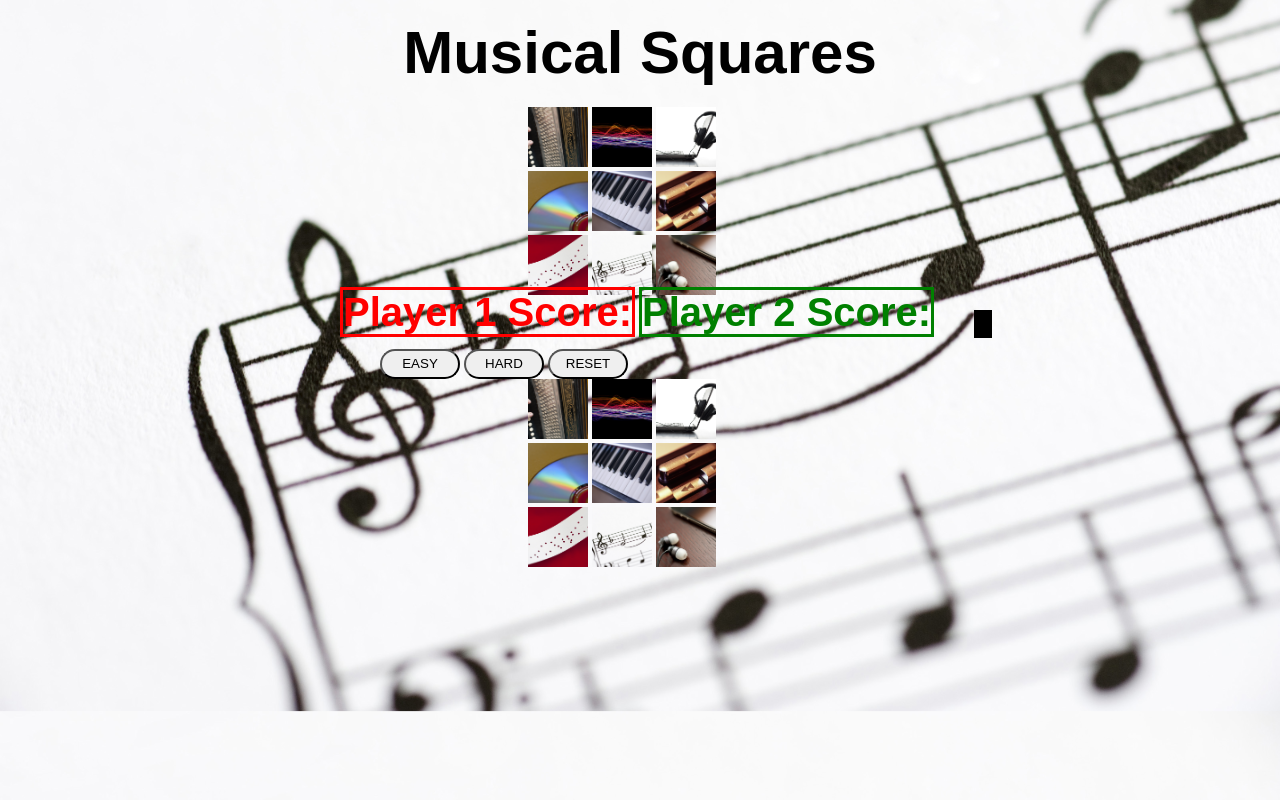
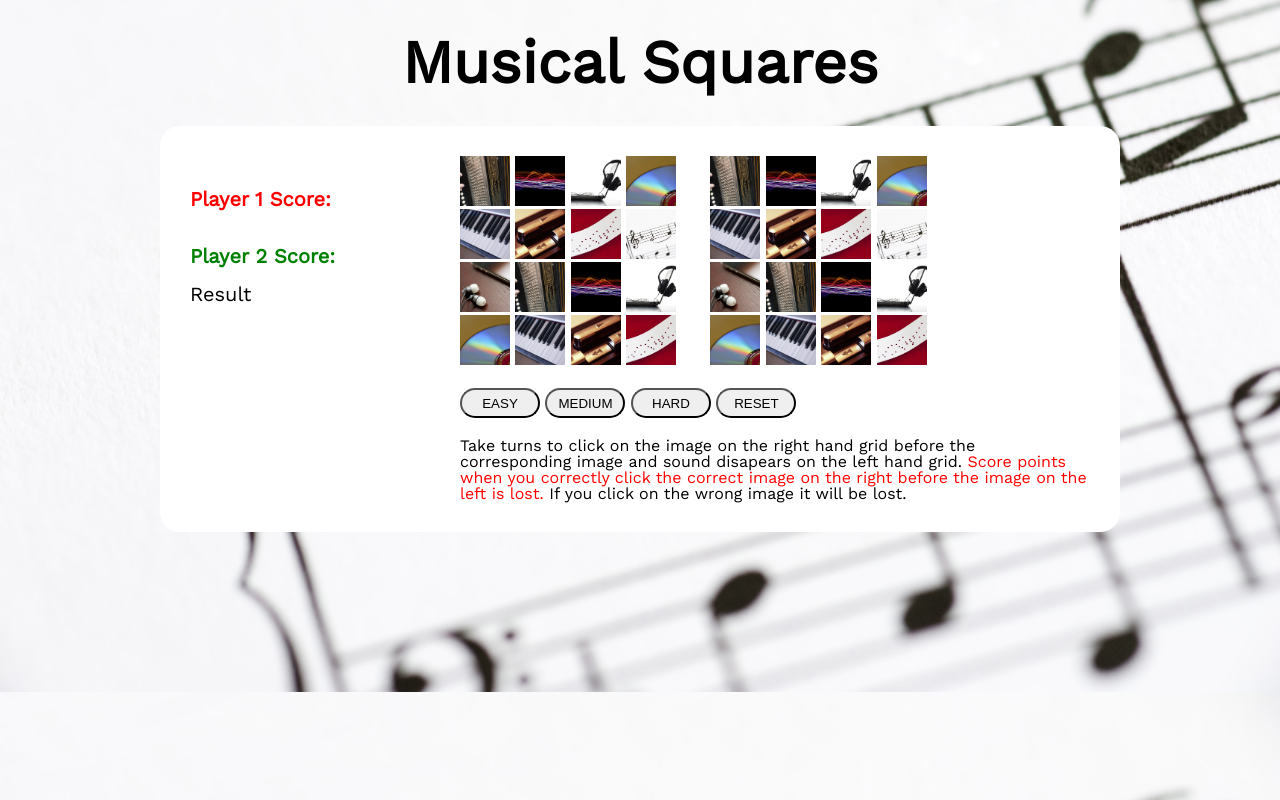
Before and after one commit to Johne103/Musical-Squares, a PHP site: page / in a window 1280 px wide. Run offline with PHP 8.4, Linux system fonts and the light colour scheme.

Commit message:
Scale to 4X4 grid

```diff
--- /dev/null
+++ b/css/reset.css
@@ -0,0 +1,48 @@
+/* http://meyerweb.com/eric/tools/css/reset/
+   v2.0 | 20110126
+   License: none (public domain)
+*/
+
+html, body, div, span, applet, object, iframe,
+h1, h2, h3, h4, h5, h6, p, blockquote, pre,
+a, abbr, acronym, address, big, cite, code,
+del, dfn, em, img, ins, kbd, q, s, samp,
+small, strike, strong, sub, sup, tt, var,
+b, u, i, center,
+dl, dt, dd, ol, ul, li,
+fieldset, form, label, legend,
+table, caption, tbody, tfoot, thead, tr, th, td,
+article, aside, canvas, details, embed,
+figure, figcaption, footer, header, hgroup,
+menu, nav, output, ruby, section, summary,
+time, mark, audio, video {
+	margin: 0;
+	padding: 0;
+	border: 0;
+	font-size: 100%;
+	font: inherit;
+	vertical-align: baseline;
+}
+/* HTML5 display-role reset for older browsers */
+article, aside, details, figcaption, figure,
+footer, header, hgroup, menu, nav, section {
+	display: block;
+}
+body {
+	line-height: 1;
+}
+ol, ul {
+	list-style: none;
+}
+blockquote, q {
+	quotes: none;
+}
+blockquote:before, blockquote:after,
+q:before, q:after {
+	content: '';
+	content: none;
+}
+table {
+	border-collapse: collapse;
+	border-spacing: 0;
+}
--- a/css/style.css
+++ b/css/style.css
@@ -1,60 +1,90 @@
+* {
+  box-sizing: border-box;
+}
+
 body {
-  max-width: 600px;
+  max-width: 960px;
   background-image: url(../images/musical_notes.jpg);
   margin: 0 auto;
   background-size: cover;
   background-position: center;
+  font-family: 'Work Sans', sans-serif;
+}
+
+main {
+background-color: white;
+border-radius: 20px;
+padding: 30px;
+overflow: hidden;
+
 }
 
 h1 {
-  font-family: Papyrus, fantasy;
+  /*font-family: Papyrus, fantasy;*/
   font-size: 60px;
   font-style: normal;
   font-variant: normal;
   font-weight: 800;
   line-height: 26.4px;
   text-align: center;
+  margin: 50px 0;
+}
+
+.scores {
+  width: 30%;
+  float: left;
+
+}
+
+.boards {
+  width: 70%;
+  float: left;
+
+}
+
+#playerTurn {
+  /*font-family: Papyrus, fantasy;*/
+  font-size: 20px;
+  font-weight: 600;
+  text-align: left;
+  color: red;
+}
+
+#playerTurn.green {
+  color: green;
 }
 
 #player1 {
-  font-family: Papyrus, fantasy;
-  display: inline;
-  width: 120px;
-  margin: auto;
+  /*font-family: Papyrus, fantasy;*/
   margin-top: 30px;
   color: red;
-  font-size: 40px;
+  font-size: 20px;
   font-style: normal;
-  font-variant: normal;
   font-weight: 800;
   line-height: 26.4px;
-  text-align: center;
 }
 
 #player2 {
-  font-family: Papyrus, fantasy;
-  display:inline;
-  width: 120px;
-  margin: auto;
+  /*font-family: Papyrus, fantasy;*/
   margin-top: 30px;
   color: green;
-  font-size: 40px;
+  font-size: 20px;
   font-style: normal;
-  font-variant: normal;
   font-weight: 800;
   line-height: 26.4px;
-  text-align: center;
 }
 
 #cpuSquares {
   width: 225px;
+  display: inline-block;
   margin: auto;
+  margin-right: 20px;
 }
 
 #cpuSquares div {
   display: inline-block;
-  width: 60px;
-  height: 60px;
+  width: 50px;
+  height: 50px;
   background-position: center;
   background-size: cover;
   background-repeat: no-repeat;
@@ -69,6 +99,13 @@ h1 {
 #cpuSquares div:nth-child(7) { background-image: url(../images/music_roll.jpg); }
 #cpuSquares div:nth-child(8) { background-image: url(../images/musical_notes.jpg); }
 #cpuSquares div:nth-child(9) { background-image: url(../images/portable_music.jpg); }
+#cpuSquares div:nth-child(10) { background-image: url(../images/accordion.jpg); }
+#cpuSquares div:nth-child(11) { background-image: url(../images/audio_waveform.jpg); }
+#cpuSquares div:nth-child(12) { background-image: url(../images/laptop_music_player.jpg); }
+#cpuSquares div:nth-child(13) { background-image: url(../images/music_cd.jpg); }
+#cpuSquares div:nth-child(14) { background-image: url(../images/music_keys.jpg); }
+#cpuSquares div:nth-child(15) { background-image: url(../images/music_player_buttons.jpg); }
+#cpuSquares div:nth-child(16) { background-image: url(../images/music_roll.jpg); }
 
 .cpu-square-image {
   width: 60px;
@@ -78,14 +115,15 @@ h1 {
 
 #userSquares {
   width: 225px;
+  display: inline-block;
   margin: auto;
 
 }
 
 #userSquares div {
   display: inline-block;
-  width: 60px;
-  height: 60px;
+  width: 50px;
+  height: 50px;
   background-position: center;
   background-size: cover;
   background-repeat: no-repeat;
@@ -100,6 +138,13 @@ h1 {
 #userSquares div:nth-child(7) { background-image: url(../images/music_roll.jpg); }
 #userSquares div:nth-child(8) { background-image: url(../images/musical_notes.jpg); }
 #userSquares div:nth-child(9) { background-image: url(../images/portable_music.jpg); }
+#userSquares div:nth-child(10) { background-image: url(../images/accordion.jpg); }
+#userSquares div:nth-child(11) { background-image: url(../images/audio_waveform.jpg); }
+#userSquares div:nth-child(12) { background-image: url(../images/laptop_music_player.jpg); }
+#userSquares div:nth-child(13) { background-image: url(../images/music_cd.jpg); }
+#userSquares div:nth-child(14) { background-image: url(../images/music_keys.jpg); }
+#userSquares div:nth-child(15) { background-image: url(../images/music_player_buttons.jpg); }
+#userSquares div:nth-child(16) { background-image: url(../images/music_roll.jpg); }
 
 
 
@@ -122,25 +167,23 @@ h1 {
 
 ol {
   list-style: none;
-  display:inline;
-  width: 150px;
-  margin: auto;;
-  vertical-align: top;
-  text-align: center;
+  padding: 0;
+}
 
+ul {
+  list-style: none;
 }
 
 li {
-  display: inline;
-  width: 80px;
-  height: 50px;
-  border: 1px solid;
-  border-width: medium;;
   color: rgb(0,0,0);
-  vertical-align: top;
   font-size: 20px;
   line-height: 50px;
   margin: 0px;
+}
+
+#gameButtons {
+  margin-top: 20px;
+  margin-bottom: 20px;
 }
 
 #easy {
@@ -149,11 +192,19 @@ li {
   border-radius: 50px;
 }
 
-/*#medium {
+#easy:hover {
+  background-color: darkgrey;
+}
+
+#medium {
   width: 80px;
   height: 30px;
   border-radius: 50px;
-}*/
+}
+
+#medium:hover {
+  background-color: darkgrey;
+}
 
 #hard {
   width: 80px;
@@ -161,8 +212,25 @@ li {
   border-radius: 50px;
 }
 
+#hard:hover {
+  background-color: darkgrey;
+}
+
 #reset {
   width: 80px;
   height: 30px;
   border-radius: 50px;
 }
+
+#reset:hover {
+  background-color: darkgrey;
+}
+
+p span {
+  color: red;
+}
+
+button.active {
+  background-color: green;
+
+}
--- a/index.html
+++ b/index.html
@@ -6,14 +6,30 @@
   <title>Musical Squares</title>
   <script type="text/javascript" src="./js/jquery-2.1.1.min.js"></script>
   <script type="text/javascript" src="./js/main.js"></script>
-    <!-- <link rel="stylesheet" type="text/css" href="/stylesheets/reset.css"> -->
+  <link rel="stylesheet" type="text/css" href="./css/reset.css">
+  <link href="https://fonts.googleapis.com/css?family=Work+Sans" rel="stylesheet">
   <link rel="stylesheet" type="text/css" href="./css/style.css">
 </head>
 <body>
   <h1>Musical Squares</h1>
 
   <audio id="soundToPlay"></audio>
+  <main>
 
+
+
+
+    <div class="scores">
+      <ul>
+        <li id="playerTurn"></li>
+        <li id="player1">Player 1 Score: <span id="score1"></span></li>
+        <li id="player2">Player 2 Score: <span id="score2"></span></li>
+        <li id="result">Result</li>
+      </ul>
+
+    </div>
+
+    <div class="boards">
       <div id="cpuSquares">
         <div data-filename="Alarm"></div>
         <div data-filename="Boat"></div>
@@ -24,23 +40,14 @@
         <div data-filename="Pinballmachine"></div>
         <div data-filename="Satellitenoise"></div>
         <div data-filename="Startrace"></div>
+        <div data-filename="Alarm"></div>
+        <div data-filename="Boat"></div>
+        <div data-filename="Fireworks2"></div>
+        <div data-filename="Flatlinetone"></div>
+        <div data-filename="Mothership1"></div>
+        <div data-filename="Fireworksfizzle2"></div>
+        <div data-filename="Pinballmachine"></div>
       </div>
-
-    <li id="player1">Player 1 Score:</li>
-    <li id="player2">Player 2 Score:</li>
-
-    <ol>
-      <li id="score1"></li>
-      <li id="score2"></li>
-      <li id="result"></li>
-    </ol>
-
-    <ol>
-      <button id="easy">EASY</button>
-      <!-- <button id="medium">MED PLAY</button> -->
-      <button id="hard">HARD</button>
-      <button id="reset">RESET</button>
-    </ol>
 
       <div id="userSquares">
         <div data-filename="Alarm"></div>
@@ -52,7 +59,28 @@
         <div data-filename="Pinballmachine"></div>
         <div data-filename="Satellitenoise"></div>
         <div data-filename="Startrace"></div>
+        <div data-filename="Alarm"></div>
+        <div data-filename="Boat"></div>
+        <div data-filename="Fireworks2"></div>
+        <div data-filename="Flatlinetone"></div>
+        <div data-filename="Mothership1"></div>
+        <div data-filename="Fireworksfizzle2"></div>
+        <div data-filename="Pinballmachine"></div>
       </div>
 
+      <ol id="gameButtons">
+        <button id="easy">EASY</button>
+        <button id="medium">MEDIUM</button>
+        <button id="hard">HARD</button>
+        <button id="reset">RESET</button>
+      </ol>
+
+      <p>
+        Take turns to click on the image on the right hand grid before the corresponding image and sound disapears on the left hand grid. <span> Score points when you correctly click the correct image on the right before the image on the left is lost.</span> If you click on the wrong image it will be lost.
+      </p>
+
+    </div>
+
+  </main>
 </body>
 </html>
--- a/js/main.js
+++ b/js/main.js
@@ -16,73 +16,112 @@ $(function() {
   var $score1 = $('#score1');
   var $score2 = $('#score2');
   var $result = $('#result');
+  var $playerTurn = $('#playerTurn');
   var currentIndex = 0;
   var user1Score = 0;
   var user2Score = 0;
   var clickCounter = 0;
-  var feedBack = "";
-  var responseTime = 500;
-  var easyBtn = document.getElementById("easy");
-  // var medBtn = document.getElementById("medium");
-  var hardBtn = document.getElementById("hard");
-  var resetBtn = document.getElementById("reset");
+  var fadeCounter = 0;
+  var whosTurn = "";
+  var $easyBtn = $("#easy");
+  var $medBtn = $("#medium");
+  var $hardBtn = $("#hard");
+  var $resetBtn = $("#reset");
+  var responseTime = 5000;
+  var timers;
 
 
-  easyBtn.addEventListener("click", setEasy);
-  //medBtn.addEventListener("click", setMed);
-  hardBtn.addEventListener("click", setHard);
-  resetBtn.addEventListener("click", resetGame);
-
-  function timer (b) {
-    return b;
-  }
+  $easyBtn.on("click", setEasy);
+  $medBtn.on("click", setMed);
+  $hardBtn.on("click", setHard);
+  $resetBtn.on("click", resetGame);
 
   function setEasy () {
-    var responseTime = timer(5000);
+    responseTime = 5000;
     console.log("responseTime " + responseTime);
+    $(this).addClass("active");
     playGame();
   }
 
-  // function setMed () {
-  //    var responseTime = timer(3000);
-  //    console.log("responseTime " + responseTime);
-  //    playGame();
-  //   }
+  function setMed () {
+     var responseTime = 3000;
+     console.log("responseTime " + responseTime);
+     $(this).addClass("active");
+     playGame();
+    }
 
   function setHard () {
-      var responseTime = timer(1000);
+    responseTime = 1000;
     console.log("responseTime " + responseTime);
+    $(this).addClass("active");
     playGame();
   }
 
   function resetGame () {
     console.log('reset pressed');
-    playGame ();
+
+    clickCounter = 0;
+    fadeCounter = 0;
+
+    user1Score = 0;
+    user2Score = 0;
+
+    $score1.text(user1Score);
+    $score2.text(user2Score);
+
+    whosTurn = "";
+
+    $("button").removeClass('active');
+
+    $playerTurn.text(whosTurn);
+
+    timers.forEach(function(timerId) {
+      clearTimeout(timerId);
+    });
+
+    $cpuSquares
+      .stop(true, false)
+      .css({ opacity: 1 });
+
+    $userSquares
+      .removeAttr("style")
+      .css({ opacity: 1});
+
+    $result.text("");
   }
 
-  function playGame () {
+  function playGame() {
 
     $score1.text(user1Score);
     $score2.text(user1Score);
 
+    $playerTurn.text(whosTurn);
 
     shuffle($cpuSquares);
 
-  $cpuSquares.each(function(i, square) {
+    timers = $cpuSquares.toArray().map(function(square, i) {
       var parent = $("#cpuSquares");
-    setTimeout(function() {
+      return setTimeout(function() {
         currentIndex = i;
         audio.src = "sounds/" + $(square).data('filename') + ".wav";
         console.log(audio.src);
         audio.play();
         $(square).fadeTo(responseTime, 0);
+        setTimeout(function() {
+          fadeCounter++;
+          console.log('fadecounter ' + fadeCounter + $cpuSquares.length);
+          if (fadeCounter == $cpuSquares.length) {
+
+            getWinner(user1Score, user2Score);
+          }
+        }, responseTime);
       }, i * responseTime);
     });
 
     $userSquares.one('click', function() {
 
-
       clickCounter++;
+      $playerTurn.toggleClass("green");
       console.log('clickCounter ' + clickCounter);
       var parent = $("#userSquares");
       var filename = $(this).data('filename') + ".wav";
@@ -91,40 +130,46 @@ $(function() {
         $cpuSquares.eq(currentIndex).stop(true, false);
         if (clickCounter%2 === 0) {
 
+          $playerTurn.text('Player 1 to Play');
 
           user1Score++;
           console.log(user1Score);
           $score1.text(user1Score);
-        $(this).css({background: "red"});}
-      else {
+          $(this).css({background: "red"});
+        } else {
+          $playerTurn.text('Player 2 to Play');
+
           user2Score++;
           console.log(user2Score);
           $score2.text(user2Score);
           $(this).css({background: "green"});
         }
+      } else {
+        $(this).css({ opacity: 0 });
+        if (clickCounter%2 === 0) {
+          $playerTurn.text('Player 1 to Play');
+        } else {
+          $playerTurn.text('Player 2 to Play');
         }
-    else {
-      $(this).css({ opacity: 0 });
       }
-    var theResult = getWinner(user1Score, user2Score);
-    console.log("result " + theResult);
+
     });
 
     function getWinner (a, b) {
       console.log(a, b);
-  if (a > b ) {
-      document.getElementById("result").textContent = "Player 1 Wins this time";
+      if (a > b) {
+        $result.text("Player 1 Wins");
         console.log("player1");
-  } else if (b > a )  {
-      document.getElementById("result").textContent = "Player 2 Wins this time";
+      } else if (b > a)  {
+        $result.text("Player 2 Wins");
         console.log("Player2");
       } else {
-      document.getElementById("result").textContent = "It's a Draw";
+        $result.text("It's a Draw");
         console.log("draw");
       }
     }
 
   }
 
-
+//}
 });
```
Lines whose indentation alone changed are shown as unchanged.
